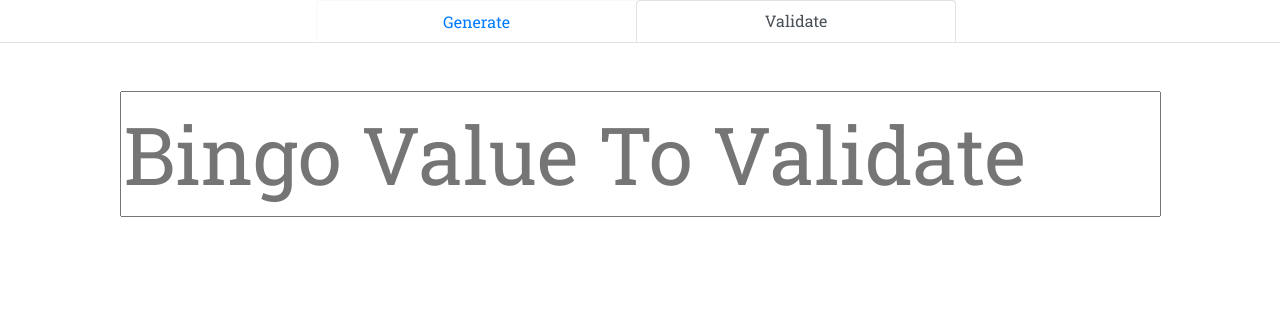
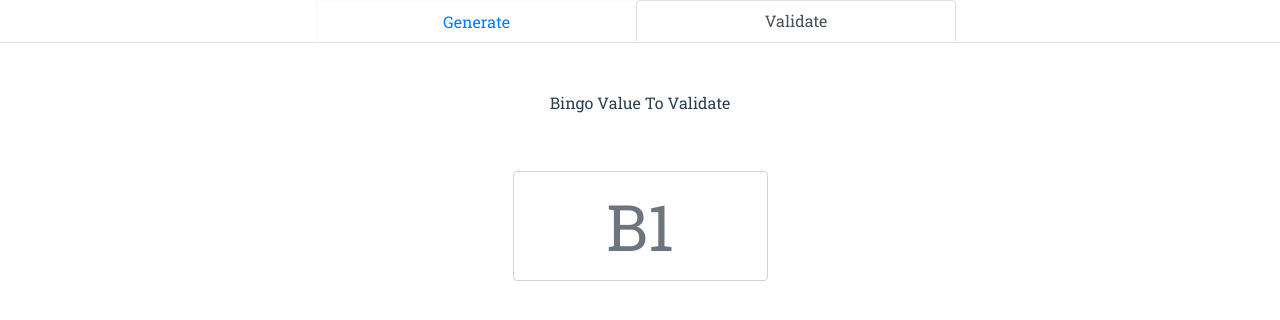
Before and after one commit to dwong/bingo-number-generator, a Vue app: page /#/validate in a window 1280 px wide. Shown: the top 320 px of the page. Built offline with nearby package versions, Linux system fonts and the light colour scheme; the HTML template or start-up script is replaced by a standard one.

Commit message:
Adjust look and feel for number validator

```diff
--- a/src/components/BingoNumbers.vue
+++ b/src/components/BingoNumbers.vue
@@ -54,7 +54,7 @@ export default {
 }
 </script>
 
-<style>
+<style scoped>
 #bingo-number {
   font-size: 5rem;
 }
--- a/src/components/NumberValidator.vue
+++ b/src/components/NumberValidator.vue
@@ -1,19 +1,18 @@
 <template>
-  <div class="container">
+  <div class="container mt-5">
     <div class="row">
-      <div class="col-lg-12 text-center">
-        <input
-          id="bingo-number"
-          v-model="bingoNumberToValidate"
-          placeholder="Bingo Value To Validate"
-          type="text"
-          class="mt-5">
-          <!--
-        <button
-          @click="validateNumber">
-          Validate
-        </button>
-      -->
+      <div class="col-5 col-sm-6 col-md-3 mx-auto">
+        <form>
+          <div class="form-group">
+            <label for="bingo-number">Bingo Value To Validate</label>
+            <input
+              id="bingo-number"
+              v-model="bingoNumberToValidate"
+              placeholder="B1"
+              type="text"
+              class="form-control mt-5">
+          </div>
+        </form>
       </div>
     </div>
     <div class="row">
@@ -105,3 +104,9 @@ export default {
   }
 }
 </script>
+<style scoped>
+#bingo-number {
+  font-size: 4rem;
+  text-align: center;
+  }
+</style>
```
